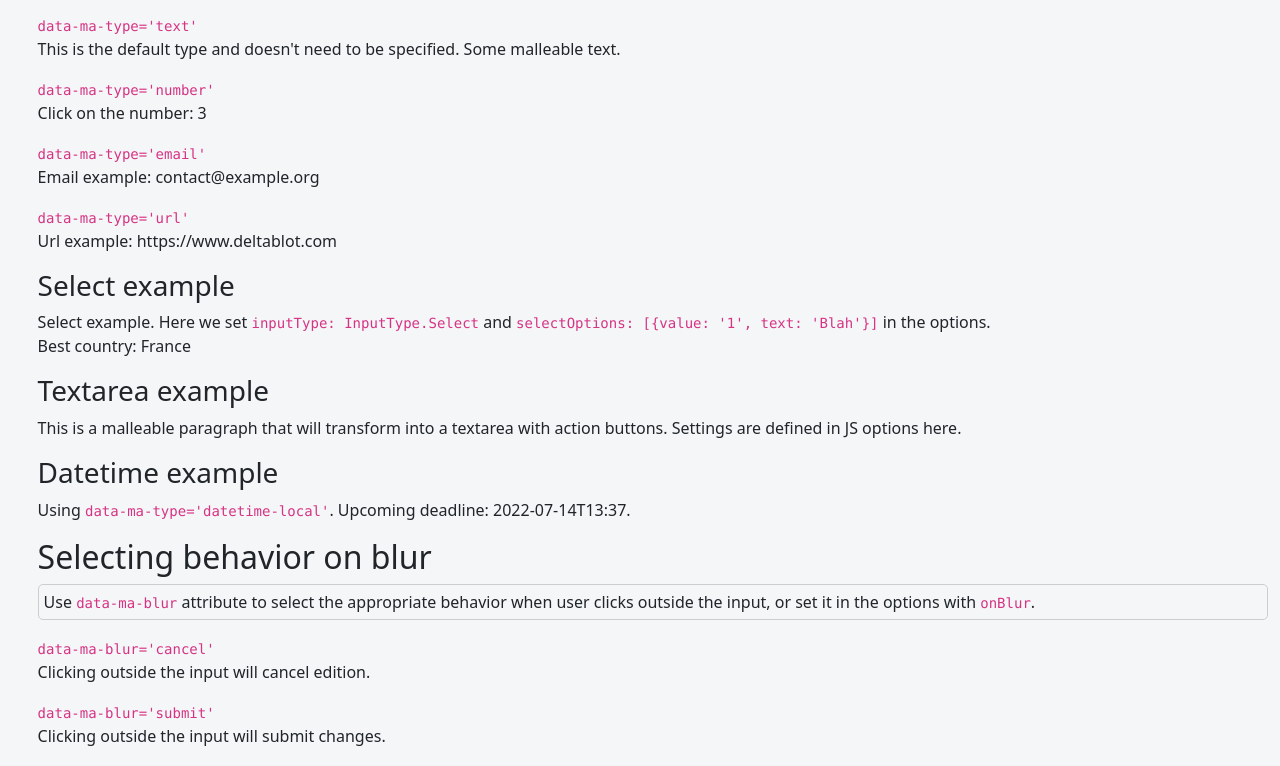
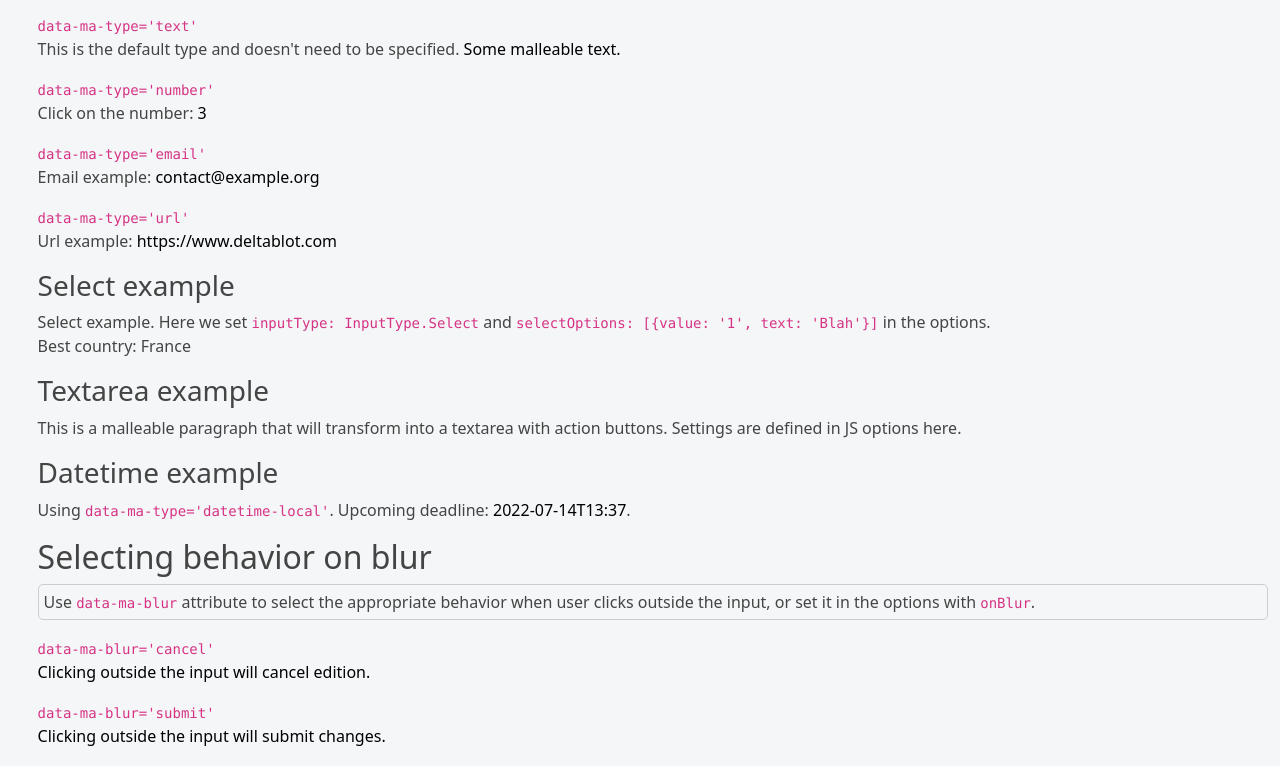
Before and after one commit to deltablot/malle, a website with bundled scripts: page demo/index.html in a window 1280 px wide. Shown: the part 228-994 px from the top of the page. Built offline with nearby package versions, Linux system fonts and the light colour scheme; files whose address does not match are found by name.

Commit message:
make malleable text stand out a bit

```diff
--- a/demo/styles.css
+++ b/demo/styles.css
@@ -12,6 +12,7 @@
 body {
     background-color: var(--main-bg);
     padding-left: 2vw;
+    color: #444;
 }
 
 .btn {
@@ -27,3 +28,7 @@ body {
 [data-malleable='true']:hover {
     background-color: var(--border);
 }
+
+[data-malleable='true'] {
+    color: #000;
+}
```
